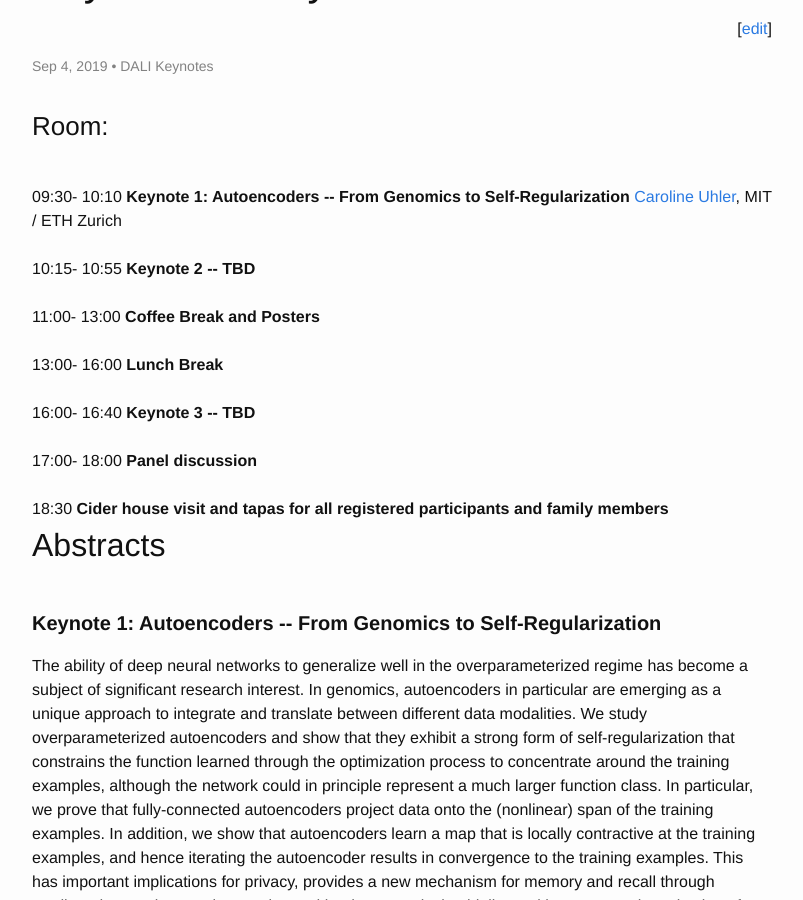
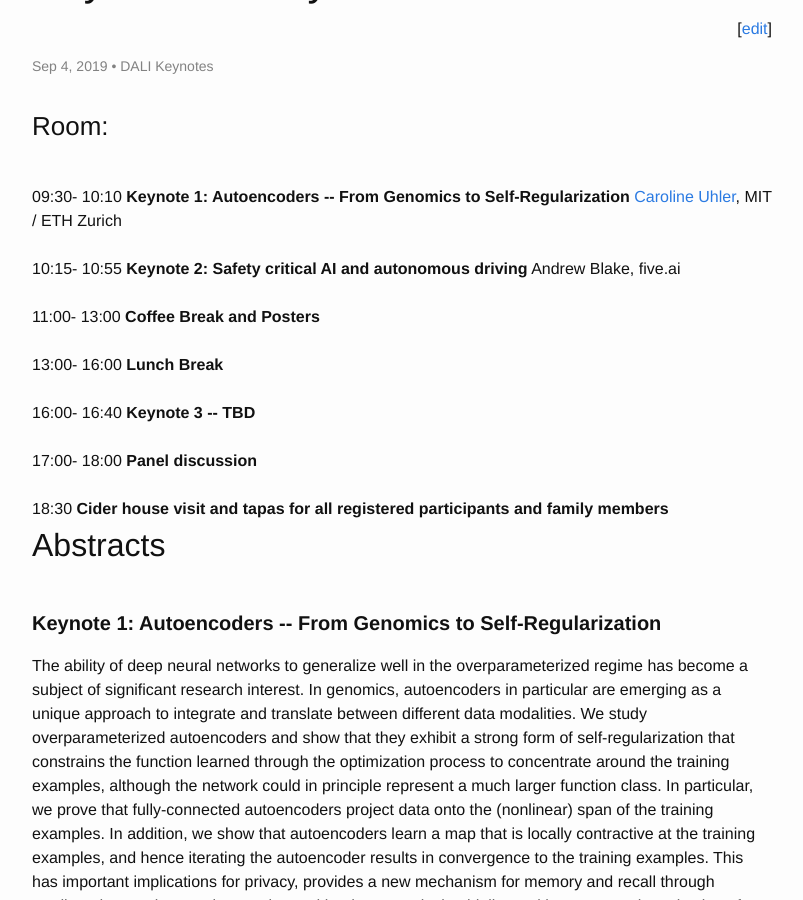
Before and after one commit to dalimeeting/dalimeeting.github.io, a Jekyll site: the page built from _posts/2019-09-04-day-2.md, in a window 1280 px wide and 900 px high, scrolled down 478 px. Shown: the whole window, without its empty margins (238-1041 px from the left). Built offline with Jekyll 4.4.1, drawn with Linux system fonts in a browser that asks for light colours.

Commit message:
added andrew blake

```diff
--- a/_posts/2019-09-04-day-2.md
+++ b/_posts/2019-09-04-day-2.md
@@ -30,7 +30,11 @@ to the selection of network architecture."
   start: "09:30"
   end: "10:10"
 #  youtube:
-- title: "Keynote 2 -- TBD"
+- title: "Keynote 2: Safety critical AI and autonomous driving"
+  author:
+  - family: Blake
+    given: Andrew
+    institute: five.ai
 #  author:
 #  - family: Surname
 #    given: Jimmy
```
